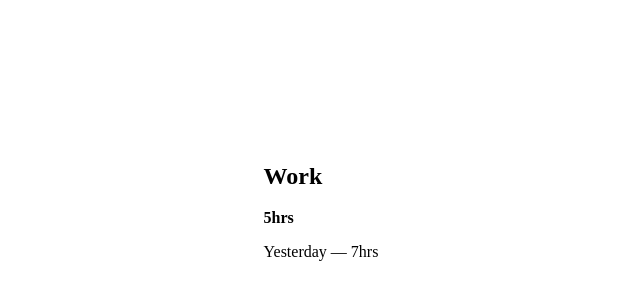
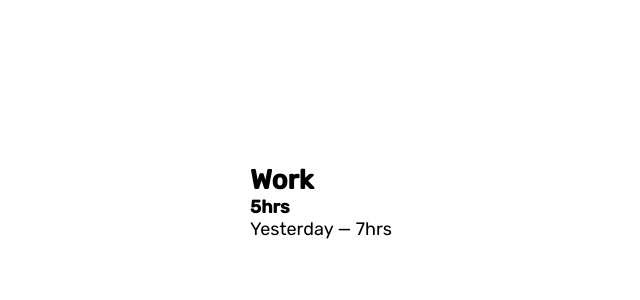
Before and after one commit to syedalimansoor/time-tracking-dashboard, a Svelte app: page / in a window 1280 px wide. Shown: the part 198-498 px from the top of the page, without its empty margins (319-959 px from the left). Built offline with nearby package versions, Linux system fonts and the light colour scheme.

Commit message:
Add global styles

```diff
--- a/src/App.svelte
+++ b/src/App.svelte
@@ -1,6 +1,7 @@
 <script lang="ts">
   import DashboardCard from "./lib/atomic/DashboardCard.svelte";
   import data from "./data/data.json";
+  import "./style/global.scss";
 </script>
 
 <div class="component-wrapper">
--- /dev/null
+++ b/src/style/global.scss
@@ -0,0 +1,13 @@
+@import "./variables.scss";
+
+* {
+  margin: 0;
+  padding: 0;
+  box-sizing: border-box;
+}
+
+:root {
+  font-family: $ff-reg;
+  font-size: $fs-reg;
+  font-weight: $fw-reg;
+}
```
